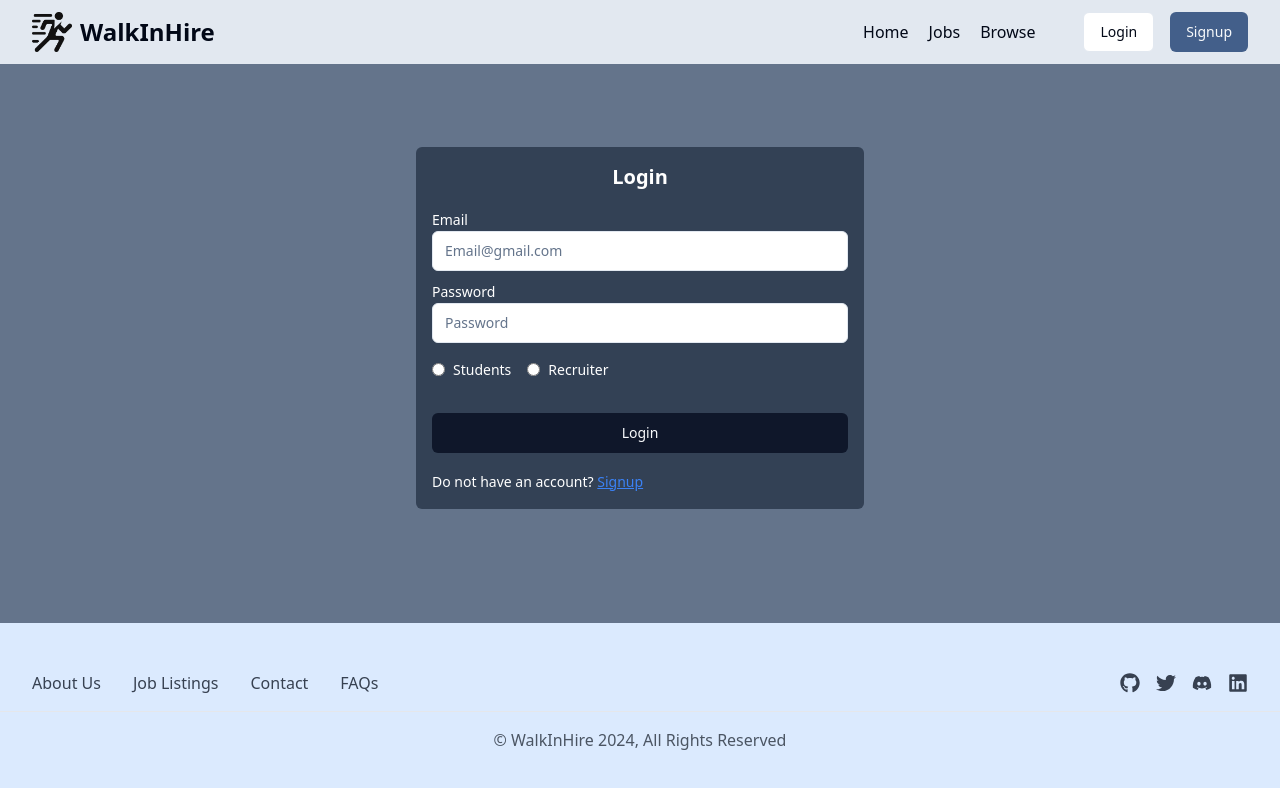
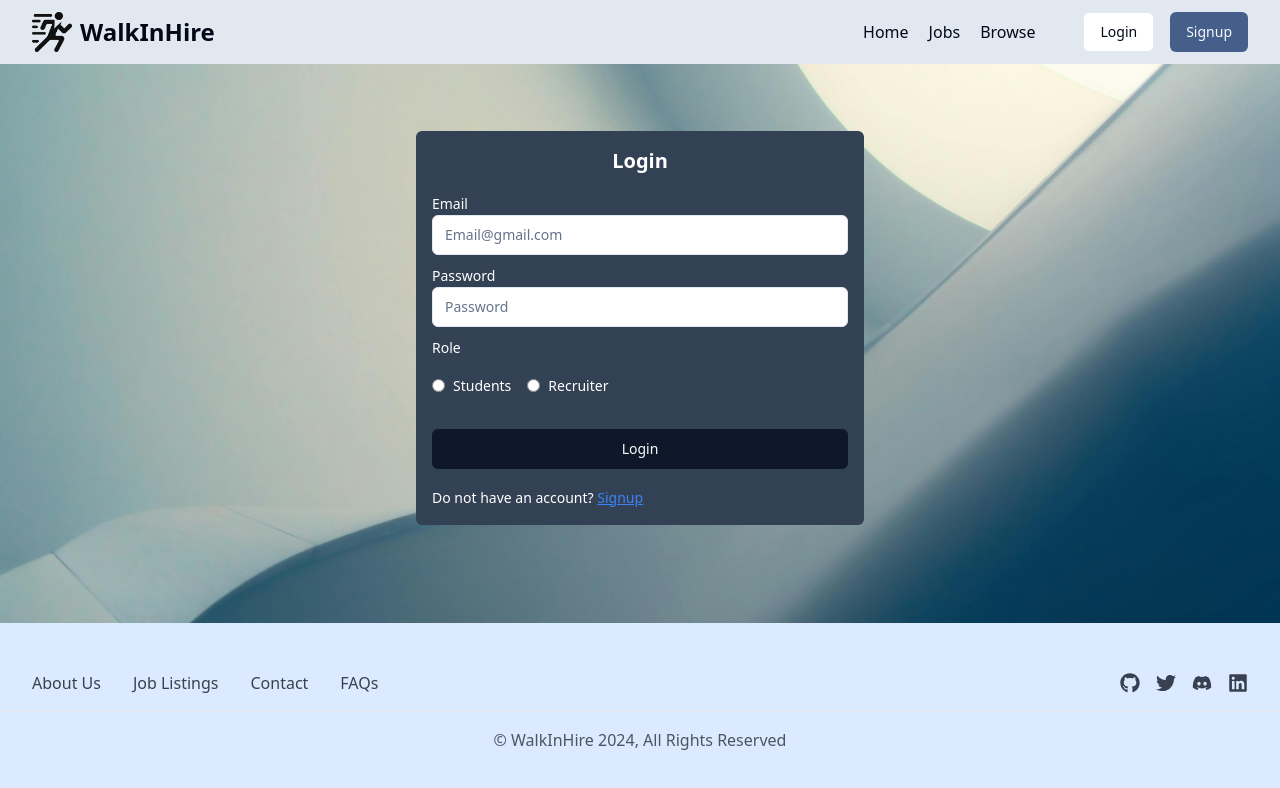
Before and after one commit to sunilsaini87/walkInHire-frontend, a React (Vite) app: page /login in a window 1280 px wide. Shown: the top 788 px of the page. Built offline with nearby package versions, Linux system fonts and the light colour scheme.

Commit message:
update signin signup

```diff
--- a/src/components/auth/Login.jsx
+++ b/src/components/auth/Login.jsx
@@ -62,7 +62,7 @@ const Login = () => {
 
   return (
     <>
-      <section className="bg-slate-500 min-h-screen flex flex-col">
+      <section className="bg-[url('/walkin.jpg')] bg-cover bg-center min-h-screen flex flex-col">
         <Navbar />
         <div className="flex items-center justify-center flex-grow text-white">
           <form
@@ -92,6 +92,7 @@ const Login = () => {
                 className="w-full"
               />
             </div>
+            <Label>Role</Label>
             <RadioGroup className="flex items-center gap-4 my-5">
               <div className="flex items-center space-x-2">
                 <input
--- a/src/components/auth/Signup.jsx
+++ b/src/components/auth/Signup.jsx
@@ -78,7 +78,7 @@ const Signup = () => {
 
   return (
     <>
-      <section className="bg-slate-500 min-h-screen flex flex-col">
+      <section className="bg-[url('/walkin.jpg')] bg-contain bg-no-repeat bg-center min-h-screen flex flex-col">
         <Navbar />
         <div className="flex flex-grow items-center justify-center px-6 py-8 mx-auto w-full">
           <div className="w-full bg-slate-700 text-white rounded-lg shadow dark:border sm:max-w-md xl:p-0 dark:bg-gray-800 dark:border-gray-700">
```
Also changed, not shown: public/walkin.jpg (added).
